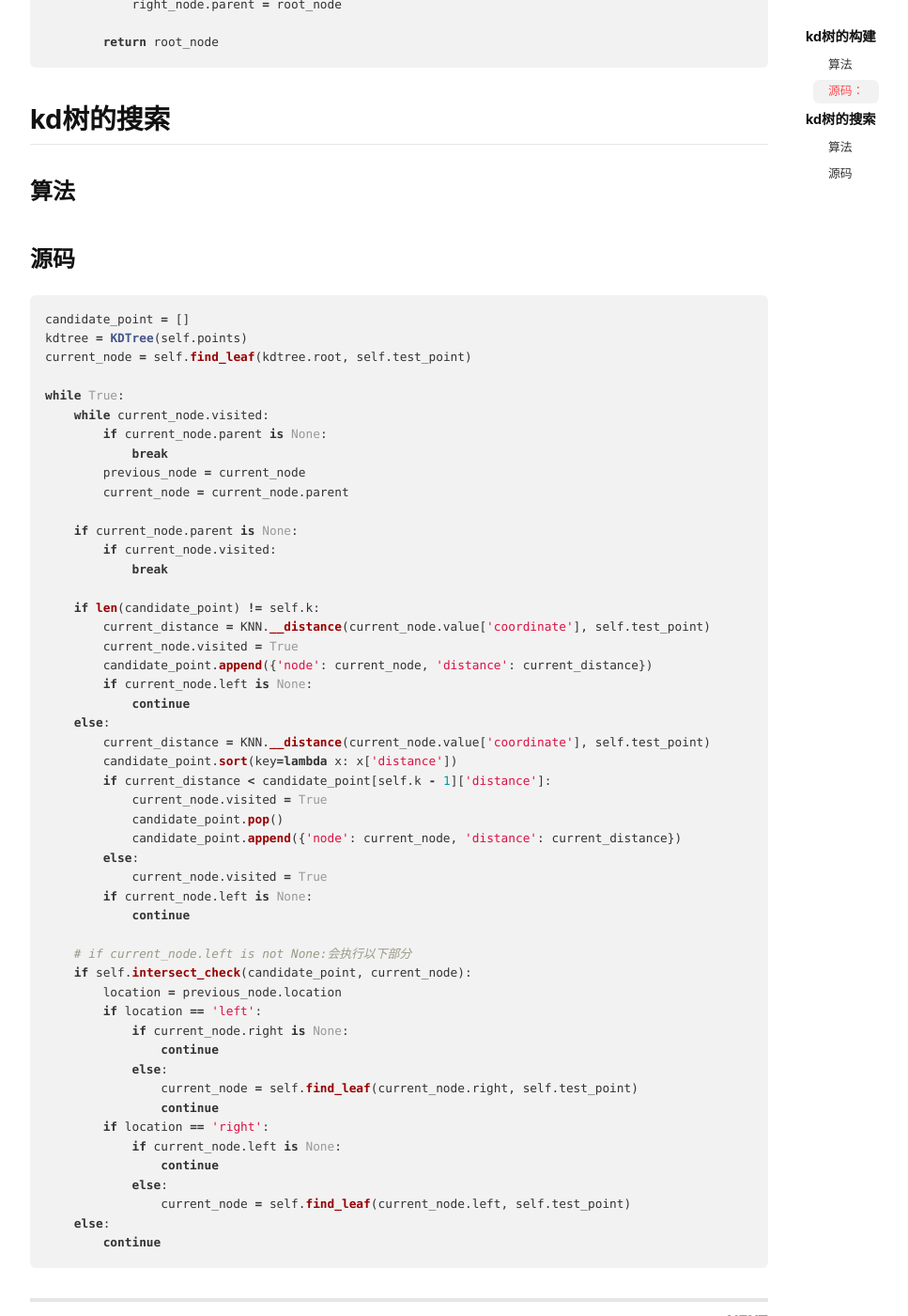
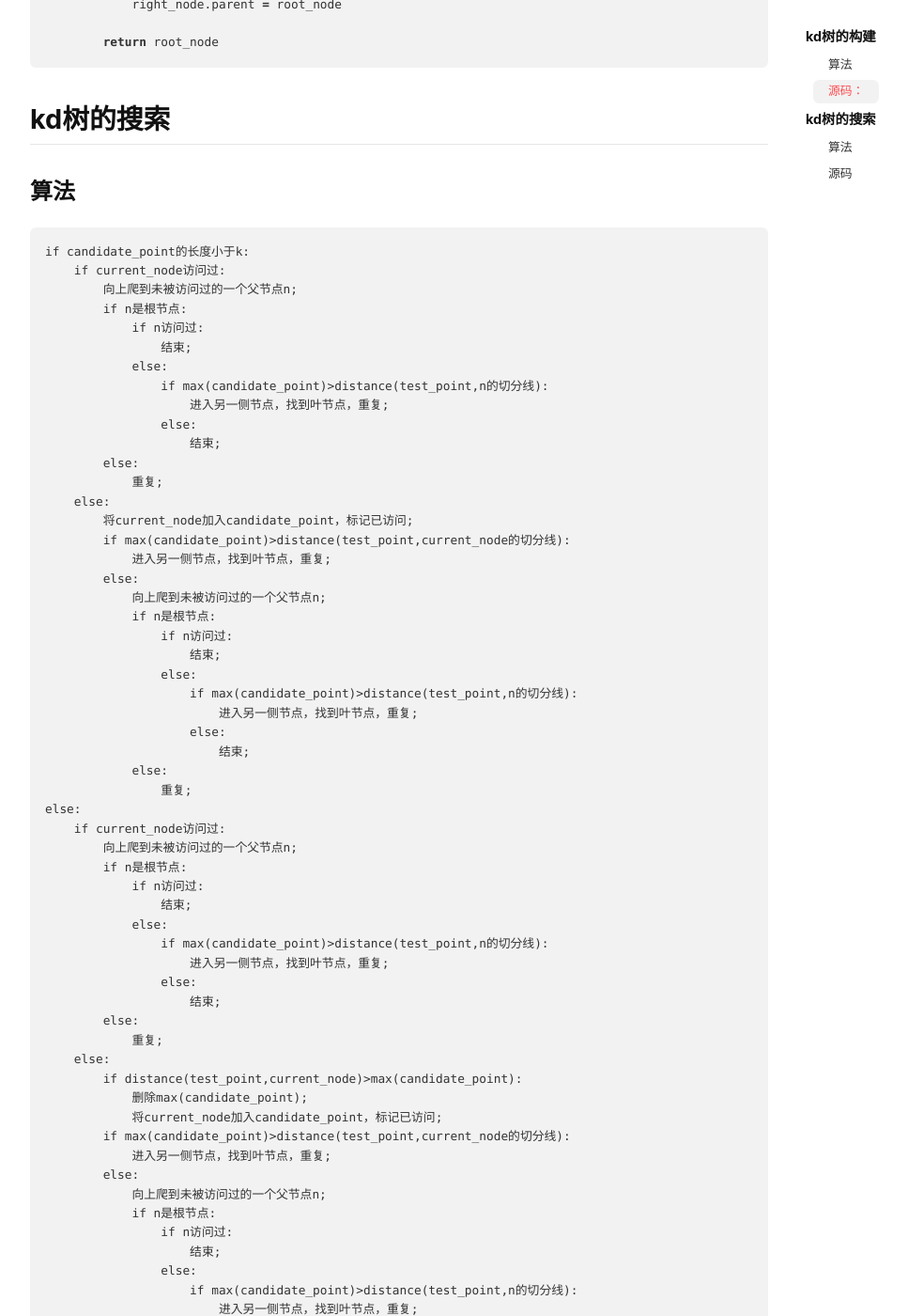
Before and after one commit to kanyuanzhi/kanyuanzhi.github.io, a Jekyll site: the page built from _posts/2018-05-10-knn之kd树.md, in a window 1280 px wide and 1400 px high, scrolled down 1319 px. Shown: the whole window at 94% size, without its empty margins (105-1072 px from the left). Built offline with Jekyll 4.4.1, drawn with Linux system fonts in a browser that asks for light colours; nearby versions of some CDN libraries; our own code applies the rules of GitHub Pages for plain Markdown files; comment, search, counter and statistics services are not loaded; some of the changed text lies outside the part shown.

Commit message:
添加kd树介绍

````diff
--- a/_posts/2018-05-10-knn之kd树.md
+++ b/_posts/2018-05-10-knn之kd树.md
@@ -58,12 +58,75 @@ def __create(self, a, j):
 
 ### 算法
 
+```
+if candidate_point的长度小于k:
+    if current_node访问过:
+        向上爬到未被访问过的一个父节点n;
+        if n是根节点:
+            if n访问过:
+                结束;
+            else:
+                if max(candidate_point)>distance(test_point,n的切分线):
+                    进入另一侧节点，找到叶节点，重复;
+                else:
+                    结束;
+        else:
+            重复;
+    else:
+        将current_node加入candidate_point，标记已访问;
+        if max(candidate_point)>distance(test_point,current_node的切分线):
+            进入另一侧节点，找到叶节点，重复;
+        else:
+            向上爬到未被访问过的一个父节点n;
+            if n是根节点:
+                if n访问过:
+                    结束;
+                else:
+                    if max(candidate_point)>distance(test_point,n的切分线):
+                        进入另一侧节点，找到叶节点，重复;
+                    else:
+                        结束;
+            else:
+                重复;
+else:
+    if current_node访问过:
+        向上爬到未被访问过的一个父节点n;
+        if n是根节点:
+            if n访问过:
+                结束;
+            else:
+                if max(candidate_point)>distance(test_point,n的切分线):
+                    进入另一侧节点，找到叶节点，重复;
+                else:
+                    结束;
+        else:
+            重复;
+    else:
+        if distance(test_point,current_node)>max(candidate_point):
+            删除max(candidate_point);
+            将current_node加入candidate_point，标记已访问;
+        if max(candidate_point)>distance(test_point,current_node的切分线):
+            进入另一侧节点，找到叶节点，重复;
+        else:
+            向上爬到未被访问过的一个父节点n;
+            if n是根节点:
+                if n访问过:
+                    结束;
+                else:
+                    if max(candidate_point)>distance(test_point,n的切分线):
+                        进入另一侧节点，找到叶节点，重复;
+                    else:
+                        结束;
+            else:
+                重复;
+```
+
 ### 源码
 
 ```python
-candidate_point = []
-kdtree = KDTree(self.points)
-current_node = self.find_leaf(kdtree.root, self.test_point)
+candidate_point = [] #所要选择的k个数据点组成的列表
+kdtree = KDTree(self.points) #由训练集生成kdTree
+current_node = self.find_leaf(kdtree.root, self.test_point) #当前到达节点
 
 while True:
     while current_node.visited:
````
